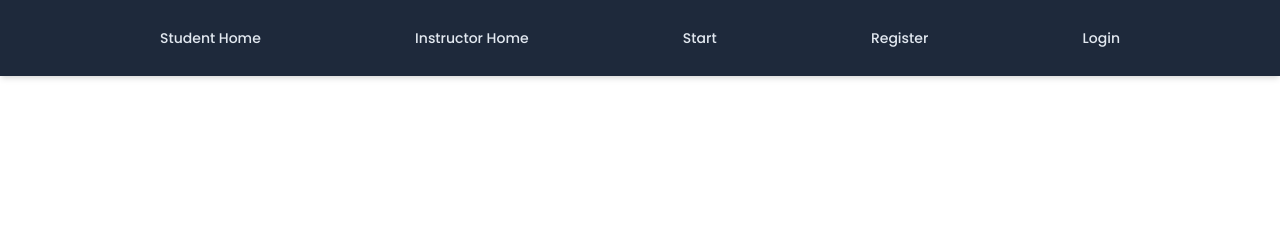
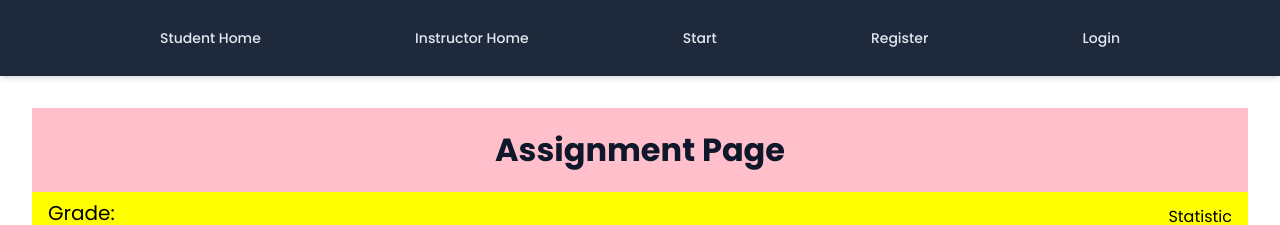
Before and after one commit to CL-17656/CS520_Front, a Vue app: page /assignment in a window 1280 px wide. Shown: the top 225 px of the page. Built offline with nearby package versions, Linux system fonts and the light colour scheme; no server answers.

Commit message:
modify assignment path name

```diff
--- a/src/router/index.js
+++ b/src/router/index.js
@@ -38,7 +38,7 @@ const router = createRouter({
 
     },
     {
-      path: '/assignmentpage',
+      path: '/assignment',
       name: 'assignmentpage',
       component:AssignmentPageView,
       props: true
--- a/src/views/AssignmentPageView.vue
+++ b/src/views/AssignmentPageView.vue
@@ -36,7 +36,7 @@ function statisticpage(temp){
 <template>
   <div class="assignmentpage">
     <div class="assignmentbox">
-      <div class="title">{{ assignmentDetail.name }}</div>
+      <div class="title">Assignment Page{{ assignmentDetail.name }}</div>
       <div class="display-bar">
         <div class="grade">Grade: {{ assignmentDetail.grade }}</div>
         <div class="statistic">
```
